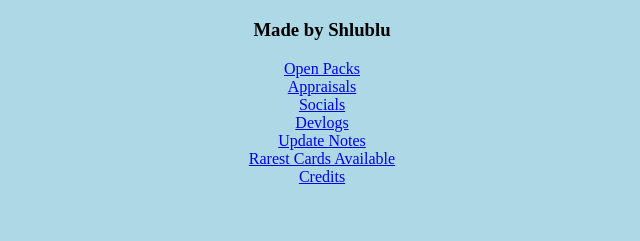
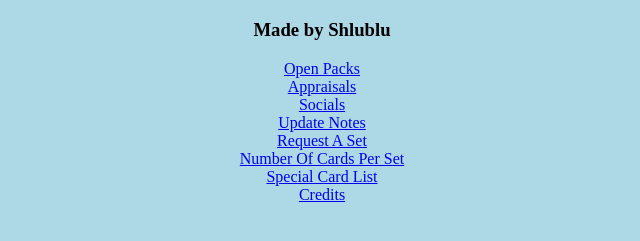
Before and after one commit to ShlubluFR/pokemonpackopener, a plain HTML site: page index.html in a window 1280 px wide. Shown: the part 61-302 px from the top of the page, without its empty margins (318-958 px from the left). Drawn offline with Linux system fonts and the light colour scheme.

Commit message:
Update index.html

```diff
--- a/index.html
+++ b/index.html
@@ -16,11 +16,13 @@
 </br>
         <a href="socials.html">Socials</a>
     </br>
-        <a href="devlog.html">Devlogs</a>
-    </br>
         <a href="updatenotes.html">Update Notes</a>
-    </br>
-        <a href="rarecards.html">Rarest Cards Available</a>
+</br>
+<a href="request.html">Request A Set</a>
+</br>
+<a href="setnumbers.html">Number Of Cards Per Set</a>
+</br>
+<a href="specialcards.html">Special Card List</a>
     </br>
         <a href="credits.html">Credits</a>
     </body>
```
